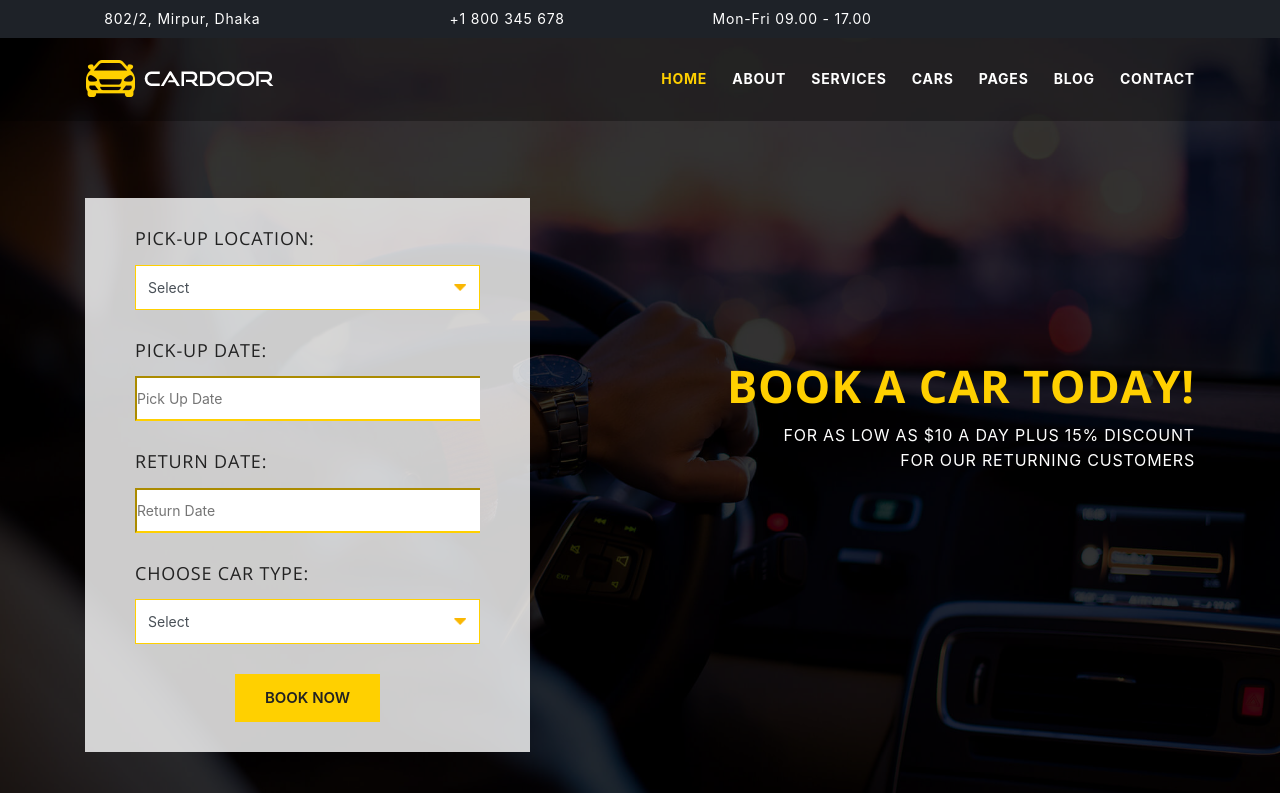
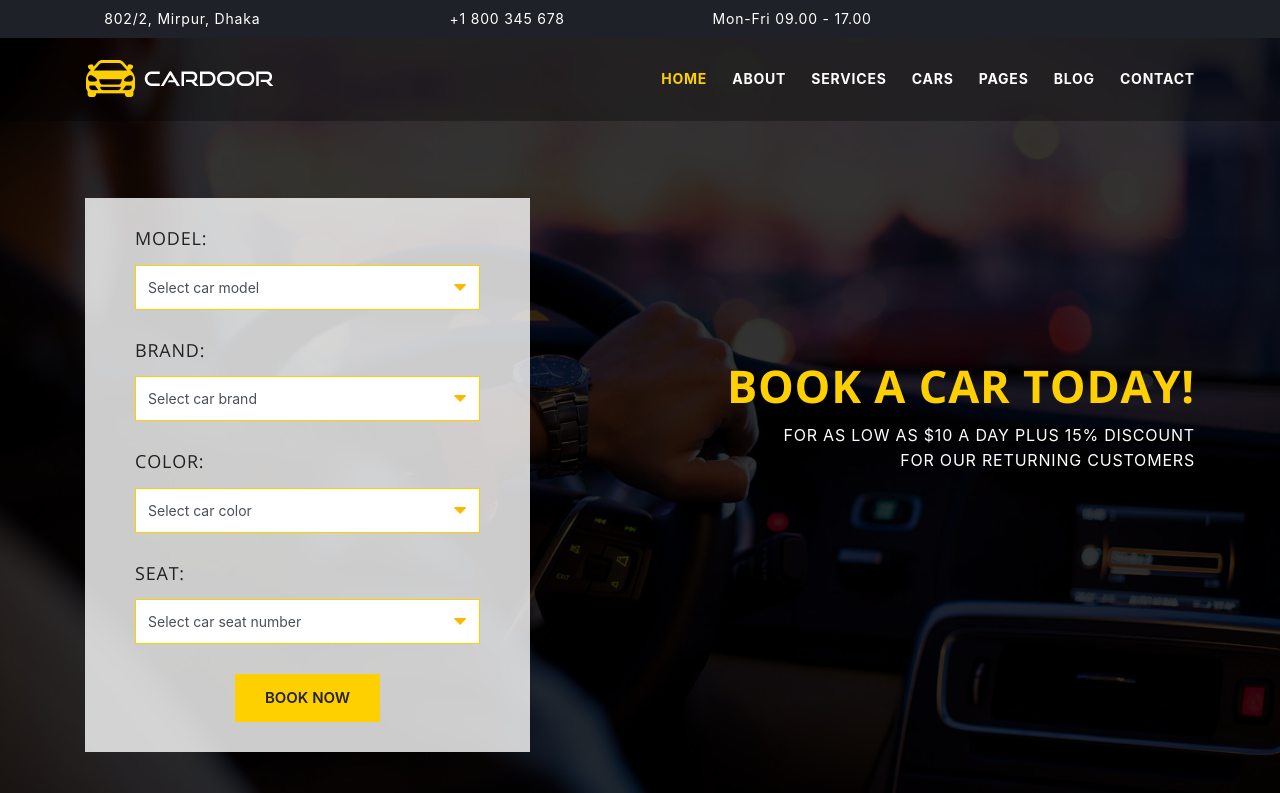
Before and after one commit to trgianghuynh1808/cnpm-19hc-group17, a React (Create React App) app in the folder frontend/: page / in a window 1280 px wide. Shown: the top 793 px of the page. Built offline with nearby package versions, Linux system fonts and the light colour scheme; a web font is replaced by a local one.

Commit message:
update form search

```diff
--- a/frontend/src/components/BookForm/BookForm.js
+++ /dev/null
@@ -1,72 +0,0 @@
-import React, { Component } from 'react';
-
-class BookForm extends Component {
-    render() {
-        return (
-          <section id="slider-area">
-          {/*== slide Item One ==*/}
-          <div className="single-slide-item overlay">
-            <div className="container">
-              <div className="row">
-                <div className="col-lg-5">
-                  <div className="book-a-car">
-                    <form action="index.html">
-                      {/*== Pick Up Location ==*/}
-                      <div className="pickup-location book-item">
-                        <h4>PICK-UP LOCATION:</h4>
-                        <select className="custom-select">
-                          <option selected>Select</option>
-                          <option value={1}>Dhaka</option>
-                          <option value={2}>Comilla</option>
-                          <option value={3}>Barishal</option>
-                          <option value={3}>Rangpur</option>
-                        </select>
-                      </div>
-                      {/*== Pick Up Location ==*/}
-                      {/*== Pick Up Date ==*/}
-                      <div className="pick-up-date book-item">
-                        <h4>PICK-UP DATE:</h4>
-                        <input id="startDate" placeholder="Pick Up Date" />
-                        <div className="return-car">
-                          <h4>Return DATE:</h4>
-                          <input id="endDate" placeholder="Return Date" />
-                        </div>
-                      </div>
-                      {/*== Pick Up Location ==*/}
-                      {/*== Car Choose ==*/}
-                      <div className="choose-car-type book-item">
-                        <h4>CHOOSE CAR TYPE:</h4>
-                        <select className="custom-select">
-                          <option selected>Select</option>
-                          <option value={1}>BMW</option>
-                          <option value={2}>Audi</option>
-                          <option value={3}>Lexus</option>
-                        </select>
-                      </div>
-                      {/*== Car Choose ==*/}
-                      <div className="book-button text-center">
-                        <button className="book-now-btn">Book Now</button>
-                      </div>
-                    </form>
-                  </div>
-                </div>
-                <div className="col-lg-7 text-right">
-                  <div className="display-table">
-                    <div className="display-table-cell">
-                      <div className="slider-right-text">
-                        <h1>BOOK A CAR TODAY!</h1>
-                        <p>FOR AS LOW AS $10 A DAY PLUS 15% DISCOUNT <br /> FOR OUR RETURNING CUSTOMERS</p>
-                      </div>
-                    </div>
-                  </div>
-                </div>
-              </div>
-            </div>
-          </div>
-          {/*== slide Item One ==*/}
-        </section>
-        );
-    }
-}
-
-export default BookForm;
--- a/frontend/src/components/BookForm/index.js
+++ /dev/null
@@ -1,3 +0,0 @@
-import BookForm from './BookForm';
-
-export default BookForm;
--- /dev/null
+++ b/frontend/src/components/SearchForm/SearchForm.js
@@ -0,0 +1,76 @@
+import React, { Component } from 'react';
+
+class SearchForm extends Component {
+    render() {
+        return (
+          <section id="slider-area">
+          <div className="single-slide-item overlay">
+            <div className="container">
+              <div className="row">
+                <div className="col-lg-5">
+                  <div className="book-a-car">
+                    <form action="/cars/car_detail">
+                      <div className="pickup-location book-item">
+                        <h4>MODEL:</h4>
+                        <select id="model" name="model" className="custom-select">
+                          <option selected>Select car model</option>
+                          <option value={1}>Sedan</option>
+                          <option value={2}>SUV</option>
+                          <option value={3}>Coupe</option>
+                          <option value={3}>MPV</option>
+                        </select>
+                      </div>
+                      <div className="pick-up-date book-item">
+                        <h4>BRAND:</h4>
+                        <select id="brand" name="brand" className="custom-select">
+                          <option selected>Select car brand</option>
+                          <option value={1}>BMW</option>
+                          <option value={2}>Audi</option>
+                          <option value={3}>Toyota</option>
+                          <option value={4}>Ferrari</option>
+                        </select>
+                      </div>
+                      <div className="choose-car-type book-item">
+                        <h4>COLOR:</h4>
+                        <select id="color" name="color" className="custom-select">
+                          <option selected>Select car color</option>
+                          <option value={1}>Black</option>
+                          <option value={2}>White</option>
+                          <option value={3}>Red</option>
+                        </select>
+                      </div>
+
+                      <div className="choose-car-type book-item">
+                        <h4>SEAT:</h4>
+                        <select id="seat" name="seat" className="custom-select">
+                          <option selected>Select car seat number</option>
+                          <option value={1}>4</option>
+                          <option value={2}>7</option>
+                          <option value={3}>15</option>
+                        </select>
+                      </div>
+                      <div className="book-button text-center">
+                        <button className="book-now-btn">Book Now</button>
+                      </div>
+                    </form>
+                  </div>
+                </div>
+                <div className="col-lg-7 text-right">
+                  <div className="display-table">
+                    <div className="display-table-cell">
+                      <div className="slider-right-text">
+                        <h1>BOOK A CAR TODAY!</h1>
+                        <p>FOR AS LOW AS $10 A DAY PLUS 15% DISCOUNT <br /> FOR OUR RETURNING CUSTOMERS</p>
+                      </div>
+                    </div>
+                  </div>
+                </div>
+              </div>
+            </div>
+          </div>
+        </section>
+        );
+    }
+}
+
+export default SearchForm;
--- /dev/null
+++ b/frontend/src/components/SearchForm/index.js
@@ -0,0 +1,3 @@
+import SearchForm from './SearchForm';
+
+export default SearchForm;
--- a/frontend/src/containers/HomePage/HomePage.js
+++ b/frontend/src/containers/HomePage/HomePage.js
@@ -1,12 +1,11 @@
 import React, { Component } from 'react';
 import Header from '../../components/Header';
-import BookForm from '../../components/BookForm';
+import SearchForm from '../../components/SearchForm';
 import About from '../../components/About';
 import Partners from '../../components/Partners';
 import Services from '../../components/Services';
 import FunFact from '../../components/FunFact';
 import CarList from '../../components/CarList';
-import Pricing from '../../components/Pricing';
 import Testimonials from '../../components/Testimonials';
 import Articles from '../../components/Articles';
 import Footer from '../../components/Footer/Footer';
@@ -19,7 +18,7 @@ class HomePage extends Component {
         <Header/>
   {/*== Header Area End ==*/}
   {/*== Slider Area Start ==*/}
-        <BookForm/>
+        <SearchForm />
   {/*== Slider Area End ==*/}
   {/*== About Us Area Start ==*/}
         <About/>
@@ -36,9 +35,6 @@ class HomePage extends Component {
   {/*== Choose Car Area Start ==*/}
         <CarList/>
   {/*== Choose Car Area End ==*/}
-  {/*== Pricing Area Start ==*/}
-        <Pricing/>
-  {/*== Pricing Area End ==*/}
   {/*== Testimonials Area Start ==*/}
         <Testimonials/>
   {/*== Testimonials Area End ==*/}
```
